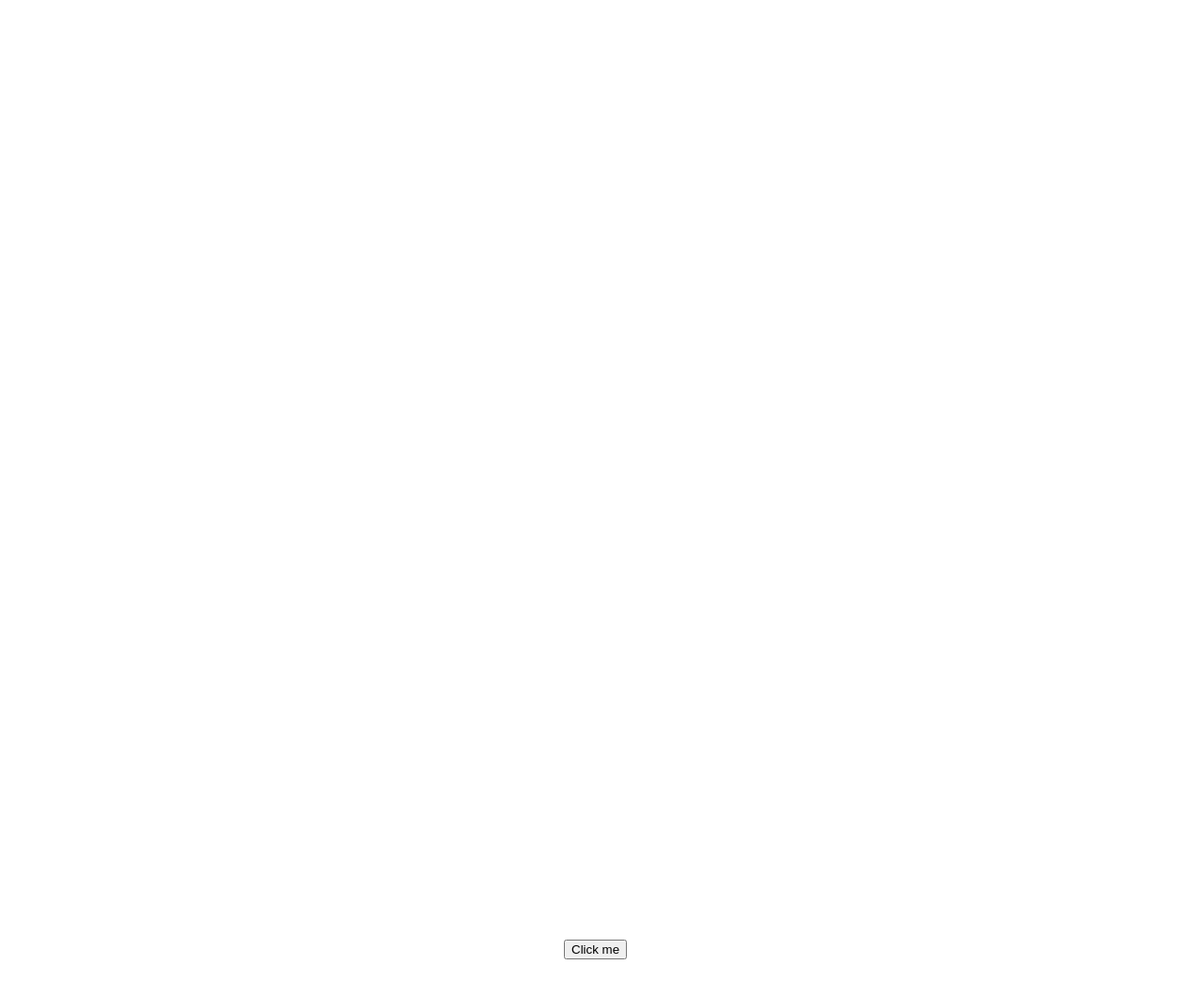
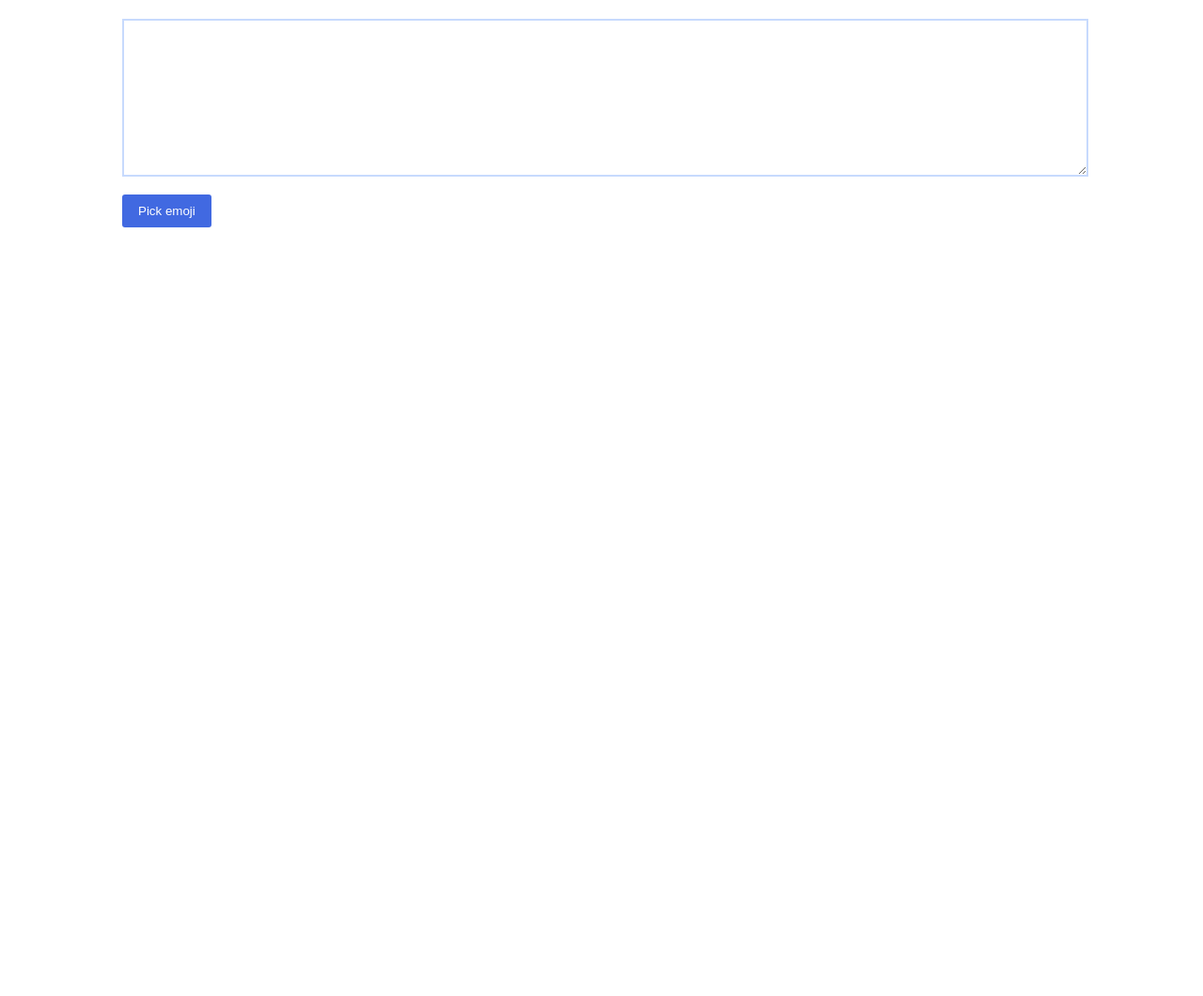
Before and after one commit to woody180/vanilla-javascript-emoji-picker, a plain HTML site: page index.html in a window 1280 px wide. Shown: the top 1060 px of the page at 94% size. After the commit the page ends 800 px from the top, so only its background shows below. Drawn offline with Linux system fonts and the light colour scheme.

Commit message:
multiple selectors

```diff
--- a/fgEmojiPicker.js
+++ b/fgEmojiPicker.js
@@ -39,7 +39,7 @@ const FgEmojiPicker = {
     },
 
     catchDOM() {
-        this.trigger = document.querySelectorAll(this.selectors.trigger);
+        // this.trigger = document.querySelectorAll(this.selectors.trigger);
     },
 
     bindEvents() {
--- a/index.html
+++ b/index.html
@@ -6,28 +6,53 @@
 
     <style>
         html, body {
-            width: 100%; height: 5000px;
+            width: 100%; height: 100%;
             padding: 0; margin: 0;
+            font-family: sans-serif;
         }
+
         button {
-            position: relative;
-            top: 1000px;
-            left: 600px;
+            background-color: royalblue;
+            color: white; padding: 10px 17px;
+            outline: none; border: none;
+            border-radius: 3px; cursor: pointer;
         }
+        button:hover { background-color: #5378ea;}
+        button:active { background-color: royalblue;}
+
+        .container {
+            max-width: 1020px; margin: auto;
+            padding: 20px;
+        }
+
+        textarea {
+            width: 100%; height: 160px;
+            margin-bottom: 15px; outline: none;
+            border: 2px solid rgb(199, 218, 253);
+            font-size: 20px;
+        }
+
+
     </style>
 </head>
 <body>
     <div class="container">
-        <button>Click me</button>
+        <textarea></textarea>
+
+
+        <button>Pick emoji</button>
     </div>
 
 
     <script src="fgEmojiPicker.js"></script>
     <script>
         FgEmojiPicker.init({
-            trigger: 'button',
-            position: ['top', 'left'],
-
+            trigger: ['button', 'textarea'],
+            position: ['bottom', 'right'],
+            emit(obj, triggerElement) {
+                const emoji = obj.emoji;
+                document.querySelector('textarea').value += emoji;
+            }
         });
     </script>
 </body>
```
Also changed, not shown: README.md, emoji-picker-thumb.jpg.
